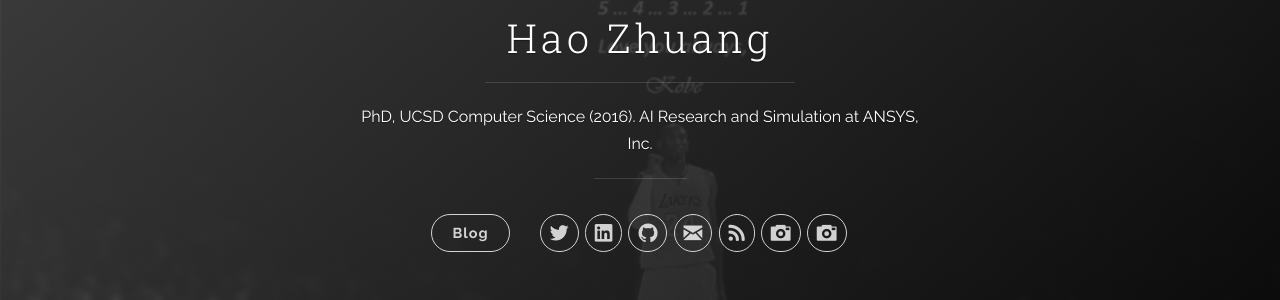
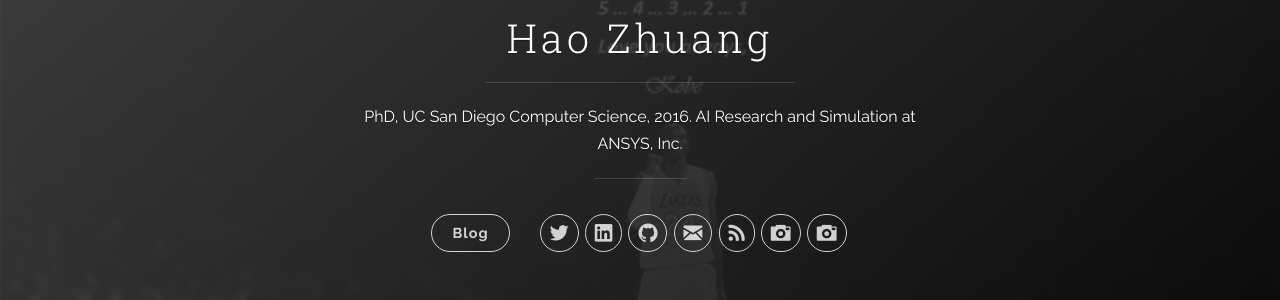
Before and after one commit to zhuangh/zhuangh.github.io, a Jekyll site: the page built from index.html, in a window 1280 px wide. Shown: the part 387-687 px from the top of the page. Built offline with Jekyll 4.4.1, drawn with Linux system fonts in a browser that asks for light colours; nearby versions of some CDN libraries; the list of posts is cut into pages by our own code.

Commit message:
modify headline

```diff
--- a/_config.yml
+++ b/_config.yml
@@ -1,6 +1,6 @@
 # Site settings
 title: Hao Zhuang
-description: 'PhD, UCSD Computer Science (2016). AI Research and Simulation at ANSYS, Inc.'
+description: 'PhD, UC San Diego Computer Science, 2016.           AI Research and Simulation at ANSYS, Inc.'
 url: 'http://zhuangh.github.io'
 baseurl: /
 google_analytics: 'UA-111734474-1'
```
